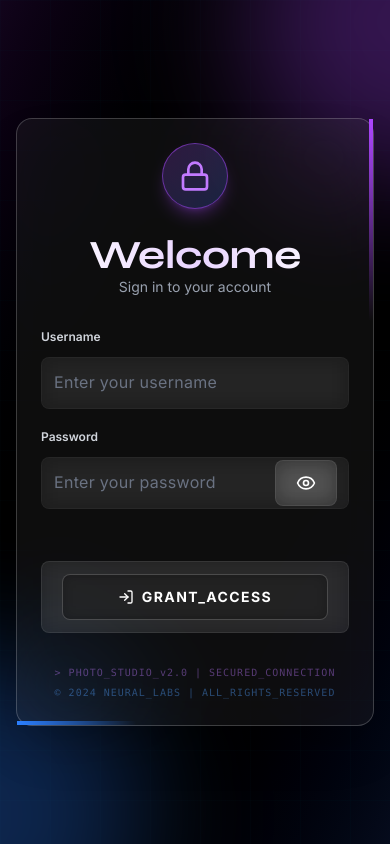
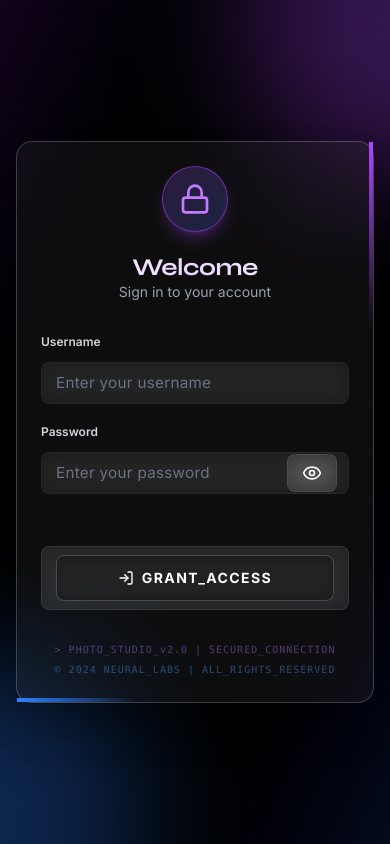
Before and after one commit to gitbuh0-byte/iddl, a React (Vite) app: page / in a window 390 px wide. Built offline with nearby package versions, Linux system fonts and the light colour scheme.

Commit message:
Major improvements: add text layer dragging and resizing, fix page scrolling, improve mobile layout, enhance glassmorphism UI

```diff
--- a/src/App.tsx
+++ b/src/App.tsx
@@ -66,7 +66,7 @@ export default function App() {
   const [files, setFiles] = useState<ManagedFile[]>([]);
   const [selectedFileId, setSelectedFileId] = useState<string | null>(null);
   const [selectedLayerId, setSelectedLayerId] = useState<string | null>(null);
-  const [editMode, setEditMode] = useState<"add" | "edit" | null>(null);
+  const [editMode, setEditMode] = useState<"add" | "edit" | "select" | null>(null);
   const [isExporting, setIsExporting] = useState(false);
   const [exportFormat, setExportFormat] = useState<"png" | "jpg" | "psd" | null>(null);
 
@@ -171,9 +171,10 @@ export default function App() {
   };
 
   const getResizeHandleAtPoint = (layer: Layer, x: number, y: number) => {
+    // Support resizing for image, text, and signature layers
     const rect = getLayerDisplayRect(layer);
     if (!rect) return null;
-    const handleSize = 12;
+    const handleSize = 14;
     const corners = {
       nw: { x: rect.x, y: rect.y },
       ne: { x: rect.x + rect.width, y: rect.y },
@@ -731,11 +732,28 @@ export default function App() {
             ctx.restore();
 
             if (selectedLayer?.id === layer.id) {
-              ctx.strokeStyle = "rgba(255,255,255,0.8)";
+              ctx.strokeStyle = "rgba(0, 217, 255, 0.8)";
               ctx.lineWidth = 2;
               ctx.setLineDash([5, 5]);
               ctx.strokeRect(x, y, w, h);
               ctx.setLineDash([]);
+
+              // Draw resize handles
+              const handleSize = 7;
+              const handles = [
+                { x: x - handleSize, y: y - handleSize }, // nw
+                { x: x + w - handleSize, y: y - handleSize }, // ne
+                { x: x - handleSize, y: y + h - handleSize }, // sw
+                { x: x + w - handleSize, y: y + h - handleSize }, // se
+              ];
+
+              ctx.fillStyle = "rgba(0, 217, 255, 0.9)";
+              ctx.strokeStyle = "#ffffff";
+              ctx.lineWidth = 1;
+              handles.forEach(handle => {
+                ctx.fillRect(handle.x, handle.y, handleSize * 2, handleSize * 2);
+                ctx.strokeRect(handle.x, handle.y, handleSize * 2, handleSize * 2);
+              });
             }
 
             return;
@@ -880,7 +898,8 @@ export default function App() {
         setSelectedLayerId(clickedLayer.id);
       }
 
-      if (!clickedLayer.locked && clickedLayer.type === "image") {
+      // Allow resizing for image, text, and signature layers
+      if (!clickedLayer.locked && (clickedLayer.type === "image" || clickedLayer.type === "text" || clickedLayer.type === "signature")) {
         const handle = getResizeHandleAtPoint(clickedLayer, x * canvasLayout.width, y * canvasLayout.height);
         if (handle) {
           const fileCrop = selectedFile.crop || { x: 0, y: 0, width: 1, height: 1 };
--- a/src/index.css
+++ b/src/index.css
@@ -1,5 +1,9 @@
 @import url('https://fonts.googleapis.com/css2?family=Inter:wght@300;400;500;600;700&family=Syne:wght@400;700&display=swap');
 @import "tailwindcss";
+
+* {
+  box-sizing: border-box;
+}
 
 :root {
   color-scheme: dark;
@@ -33,13 +37,21 @@
   --accent-purple: #7c3aed;
 }
 
+html, body {
+  width: 100%;
+  height: 100%;
+  overflow: hidden;
+  position: fixed;
+}
+
 html {
   scroll-behavior: smooth;
 }
 
 body {
   margin: 0;
-  min-height: 100vh;
+  width: 100%;
+  height: 100%;
   background: var(--bg);
   background-image:
     radial-gradient(circle at 20% 50%, rgba(168, 85, 247, 0.08) 0%, transparent 50%),
@@ -48,6 +60,14 @@ body {
   font-family: "Inter", system-ui, sans-serif;
   letter-spacing: 0.3px;
   line-height: 1.6;
+  -webkit-font-smoothing: antialiased;
+  -moz-osx-font-smoothing: grayscale;
+}
+
+#root {
+  width: 100%;
+  height: 100%;
+  overflow: hidden;
 }
 
 button,
@@ -74,6 +94,7 @@ h1, h2, h3, h4, h5, h6 {
 h1 { font-size: 2.5rem; }
 h2 { font-size: 2rem; }
 h3 { font-size: 1.5rem; }
+h4 { font-size: 1.25rem; }
 
 /* Glassmorphism components */
 .glass, .panel, .surface {
@@ -142,6 +163,7 @@ input:focus, textarea:focus, select:focus {
 /* Scrollbar styling */
 ::-webkit-scrollbar {
   width: 8px;
+  height: 8px;
 }
 
 ::-webkit-scrollbar-track {
@@ -156,3 +178,35 @@ input:focus, textarea:focus, select:focus {
 ::-webkit-scrollbar-thumb:hover {
   background: rgba(255, 255, 255, 0.2);
 }
+
+/* Mobile responsive */
+@media (max-width: 1024px) {
+  h1 { font-size: 2rem; }
+  h2 { font-size: 1.5rem; }
+  h3 { font-size: 1.25rem; }
+
+  button, input, textarea, select {
+    padding: 0.625rem 1rem;
+    font-size: 1rem;
+  }
+
+  .glass, .panel, .surface {
+    padding: 1rem;
+  }
+}
+
+@media (max-width: 640px) {
+  h1 { font-size: 1.5rem; }
+  h2 { font-size: 1.25rem; }
+  h3 { font-size: 1rem; }
+
+  button, input, textarea, select {
+    padding: 0.5rem 0.875rem;
+    font-size: 0.95rem;
+  }
+
+  .glass, .panel, .surface {
+    padding: 0.75rem;
+    border-radius: 8px;
+  }
+}
```
